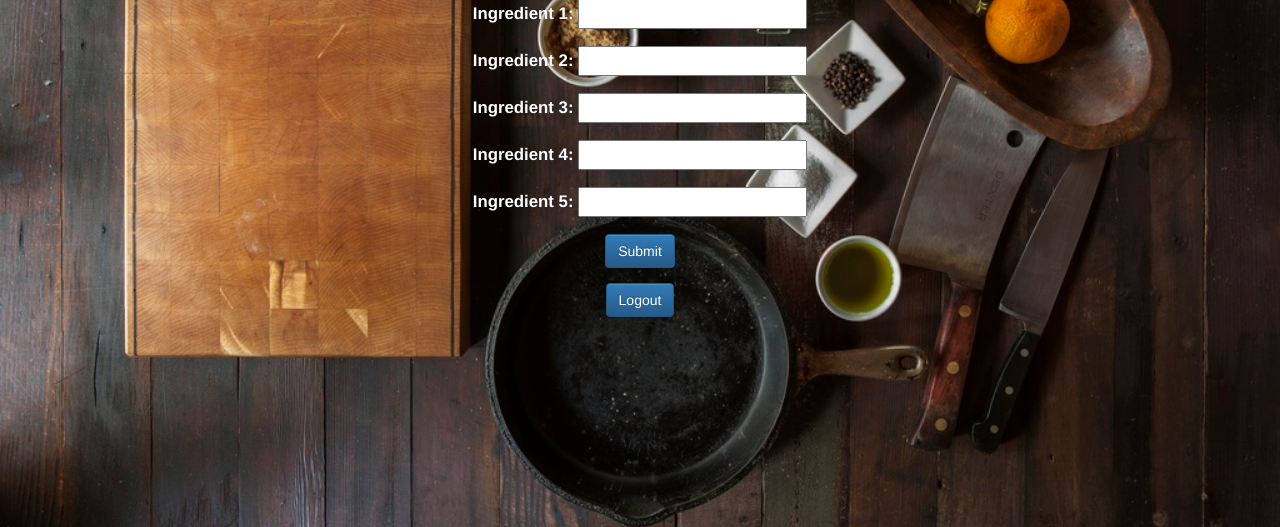
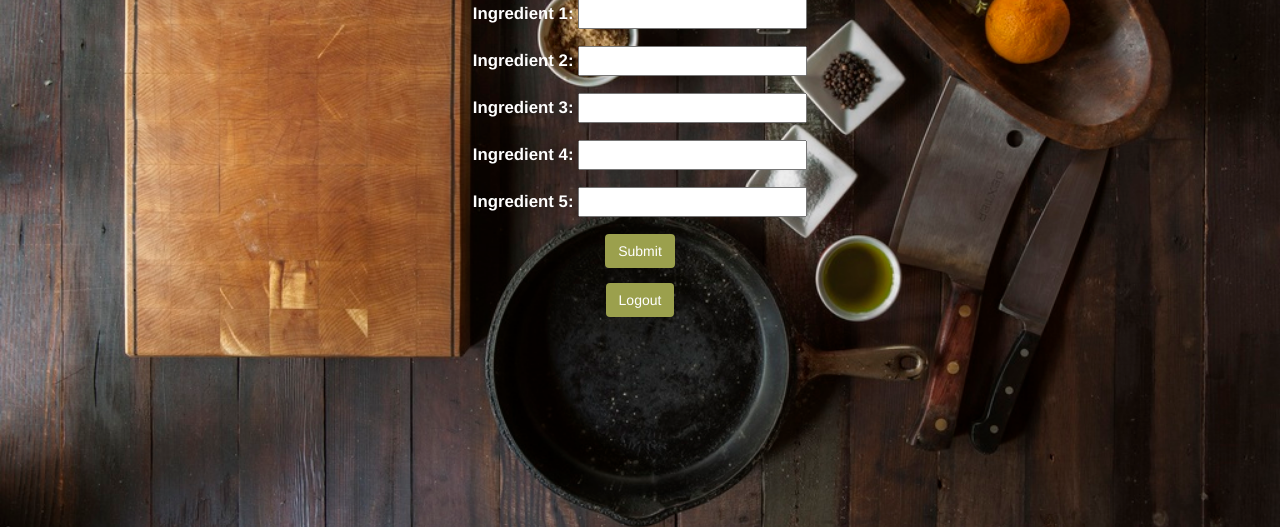
Before and after one commit to dongheelee1/project_week, a CodeIgniter app: page /database/recipes/redirectHome in a window 1280 px wide. Shown: the part 273-800 px from the top of the page. Run offline with CodeIgniter, Linux system fonts and the light colour scheme; data that the repository does not hold is empty.

Commit message:
changed button color

```diff
--- a/CodeIgniter-3.0.4/CodeIgniter-3.0.4/application/views/home.php
+++ b/CodeIgniter-3.0.4/CodeIgniter-3.0.4/application/views/home.php
@@ -55,13 +55,13 @@
 					<input type="text" class="ingredients" name="ingredient_4" ><br>
 				</div>
 				<div class="form-group">
-					<input type="submit" name="submit" class="btn btn-primary">
+					<input type="submit" name="submit" class="btn">
 				</div>
 			</form>
 
 
 		<form action="Logins/logout" method="post">
-			<input type="submit" value="Logout" class="btn btn-primary">
+			<input type="submit" value="Logout" class="btn">
 		</form>
 	</div>
 </body>
--- a/CodeIgniter-3.0.4/CodeIgniter-3.0.4/assets/style.css
+++ b/CodeIgniter-3.0.4/CodeIgniter-3.0.4/assets/style.css
@@ -28,3 +28,6 @@ body {
 .ingredients {
 	color:black;
 }
+.btn {
+	background-color: #9ba04d;
+}
```
